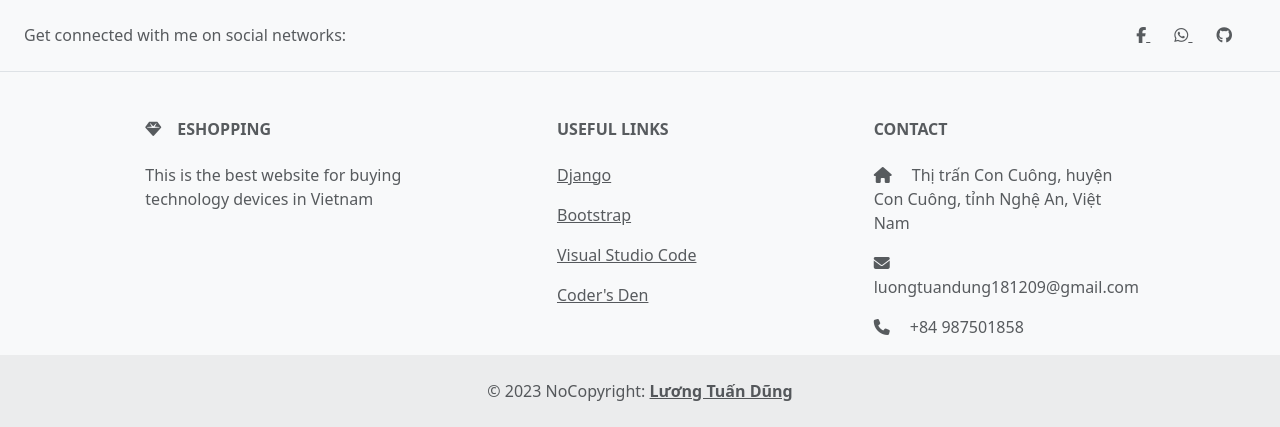
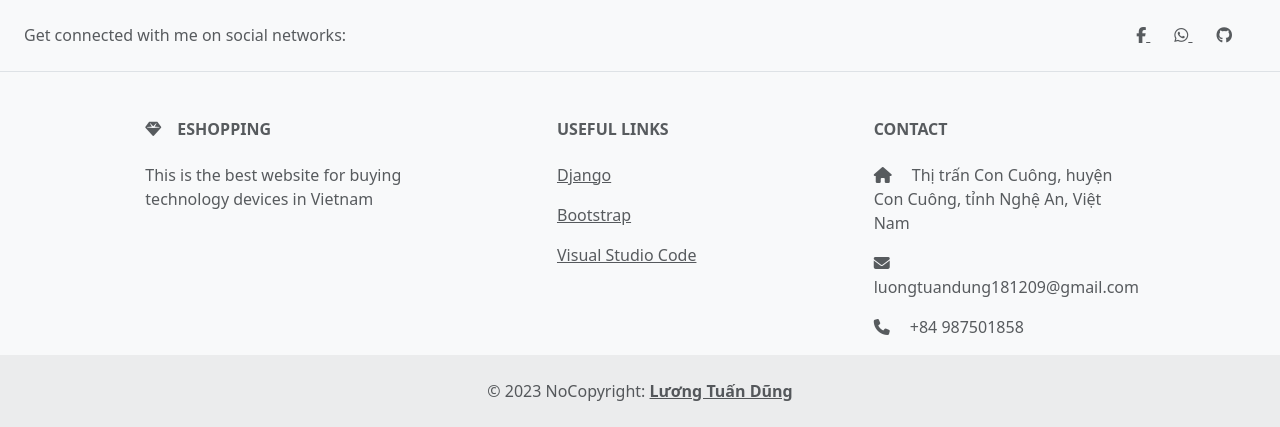
Before and after one commit to DungHandsome/Django_original_shopping_website, a Django app: page / in a window 1280 px wide. Shown: the part 1091-1518 px from the top of the page. Run offline with Django 4.2, Linux system fonts and the light colour scheme; data comes from the database, SQL or seed files in the repository; some libraries are stand-ins or nearby versions.

Commit message:
Last commit

```diff
--- a/templates/base.html
+++ b/templates/base.html
@@ -105,9 +105,7 @@
           <p>
             <a href="https://code.visualstudio.com/" class="text-reset">Visual Studio Code</a>
           </p>
-          <p>
-            <a href="https://nguyenanhtrong.tech/" class="text-reset">Coder's Den</a>
-          </p>
+
         </div>
         <!-- Grid column -->
 
@@ -132,7 +130,7 @@
   <!-- Copyright -->
   <div class="text-center p-4" style="background-color: rgba(0, 0, 0, 0.05);">
     © 2023 NoCopyright:
-    <a class="text-reset fw-bold" href="https://iamtuandung.web.app">Lương Tuấn Dũng</a>
+    <a class="text-reset fw-bold" href="https://nsluongtuandung.web.app">Lương Tuấn Dũng</a>
   </div>
   <!-- Copyright -->
 </footer>
```
